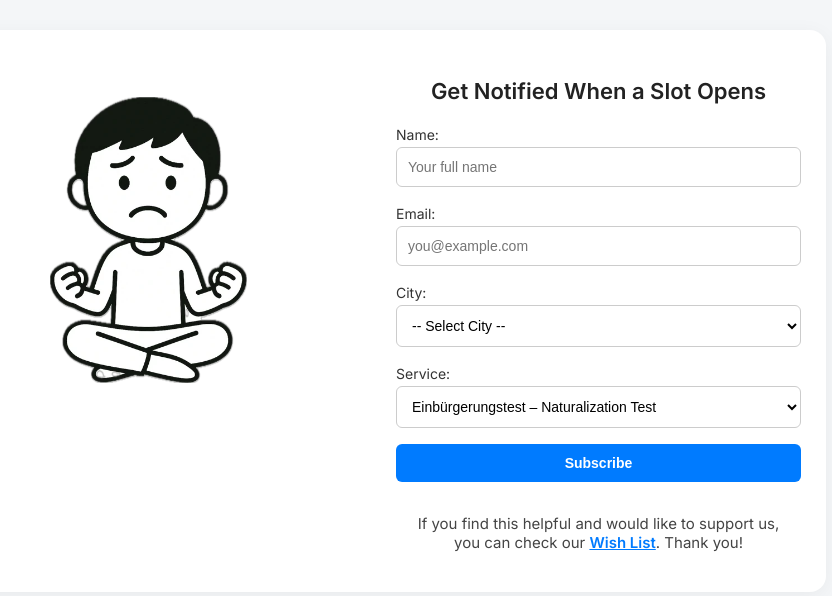
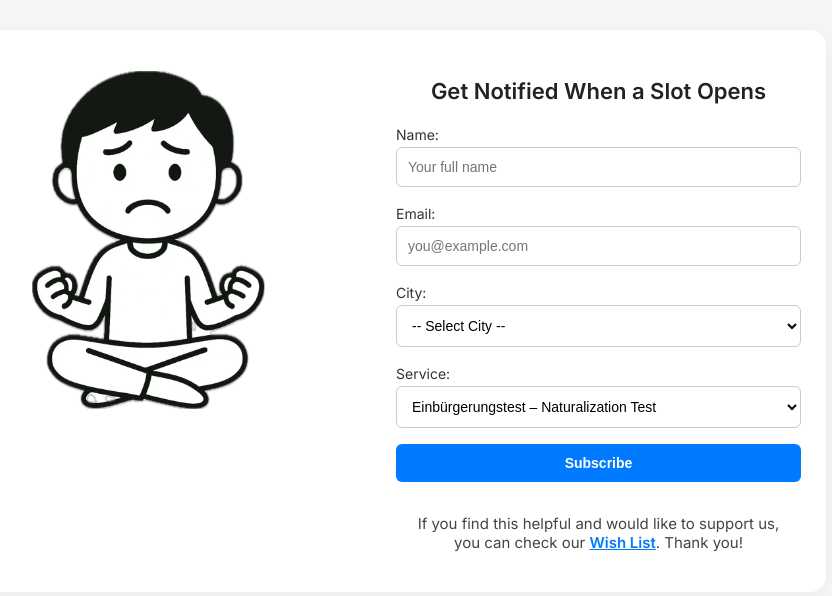
Before and after one commit to hossys/termin-checker, a Flask app: page / in a window 1280 px wide. Shown: the top 596 px of the page, without its empty margins (264-1096 px from the left). Run offline with Flask 3, Linux system fonts and the light colour scheme.

Commit message:
Update index.html

```diff
--- a/templates/index.html
+++ b/templates/index.html
@@ -151,7 +151,7 @@
         padding-top: 80px;
       }
         .image-box img {
-    transform: scale(1.1);
+    transform: scale(1.3);
   }
 
     }
```
